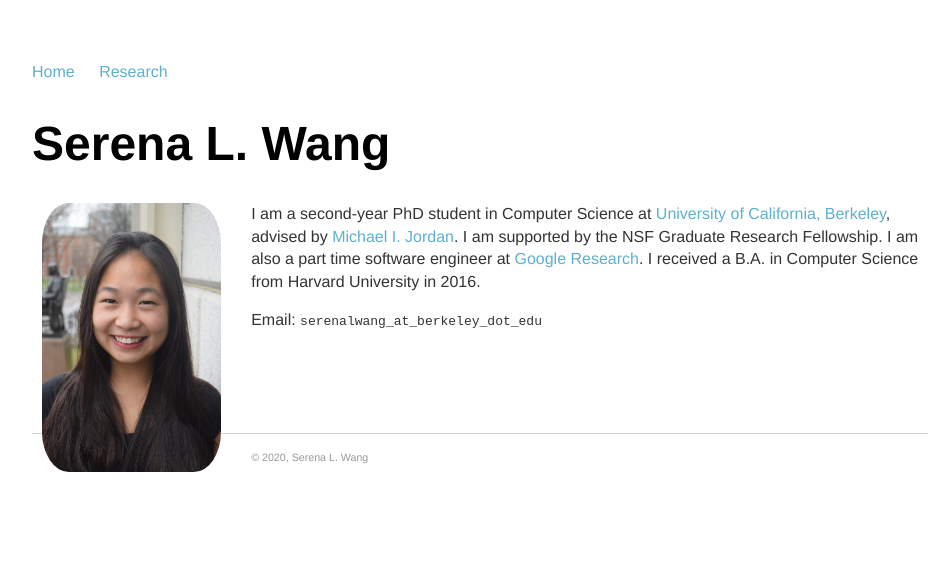
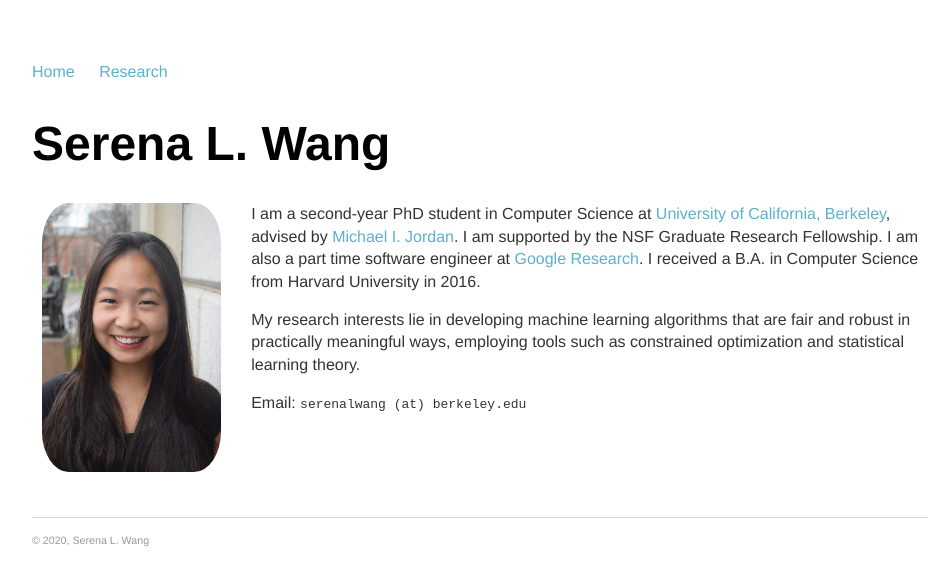
Before and after one commit to serenalwang/serenalwang.github.io, a Jekyll site: the page built from index.md, in a window 1280 px wide. Shown: the top 586 px of the page, without its empty margins (160-1109 px from the left). Built offline with Jekyll 4.4.1, drawn with Linux system fonts in a browser that asks for light colours.

Commit message:
modified bio.

```diff
--- a/index.md
+++ b/index.md
@@ -10,4 +10,6 @@ title: Serena L. Wang | University of California, Berkeley
 
 I am a second-year PhD student in Computer Science at [University of California, Berkeley](https://eecs.berkeley.edu/), advised by [Michael I. Jordan](https://people.eecs.berkeley.edu/~jordan/). I am supported by the NSF Graduate Research Fellowship. I am also a part time software engineer at [Google Research](https://research.google/people/SerenaLutongWang/). I received a B.A. in Computer Science from Harvard University in 2016.
 
-Email: `serenalwang_at_berkeley_dot_edu`
+My research interests lie in developing machine learning algorithms that are fair and robust in practically meaningful ways, employing tools such as constrained optimization and statistical learning theory.
+
+Email: `serenalwang (at) berkeley.edu`
```
